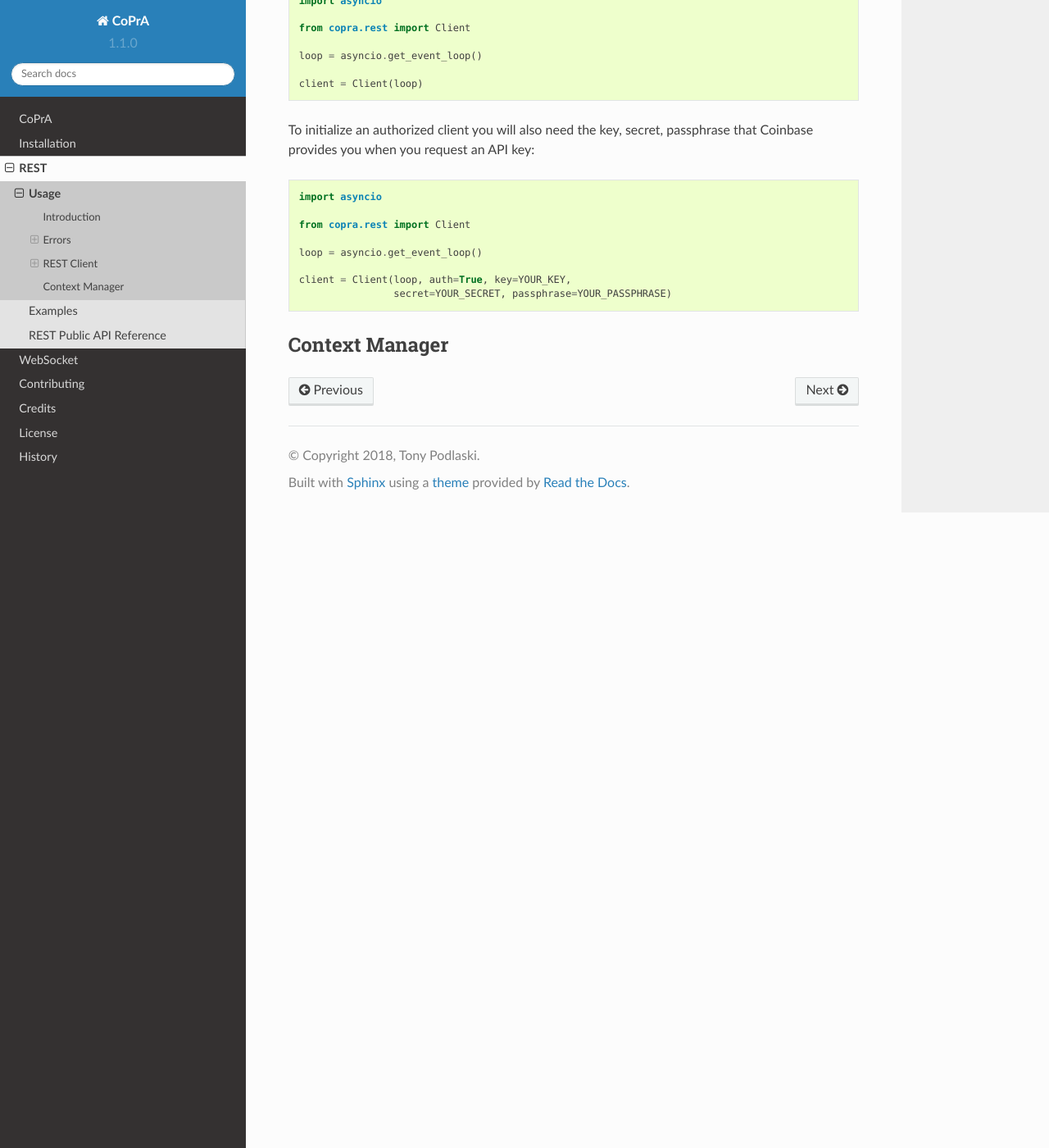
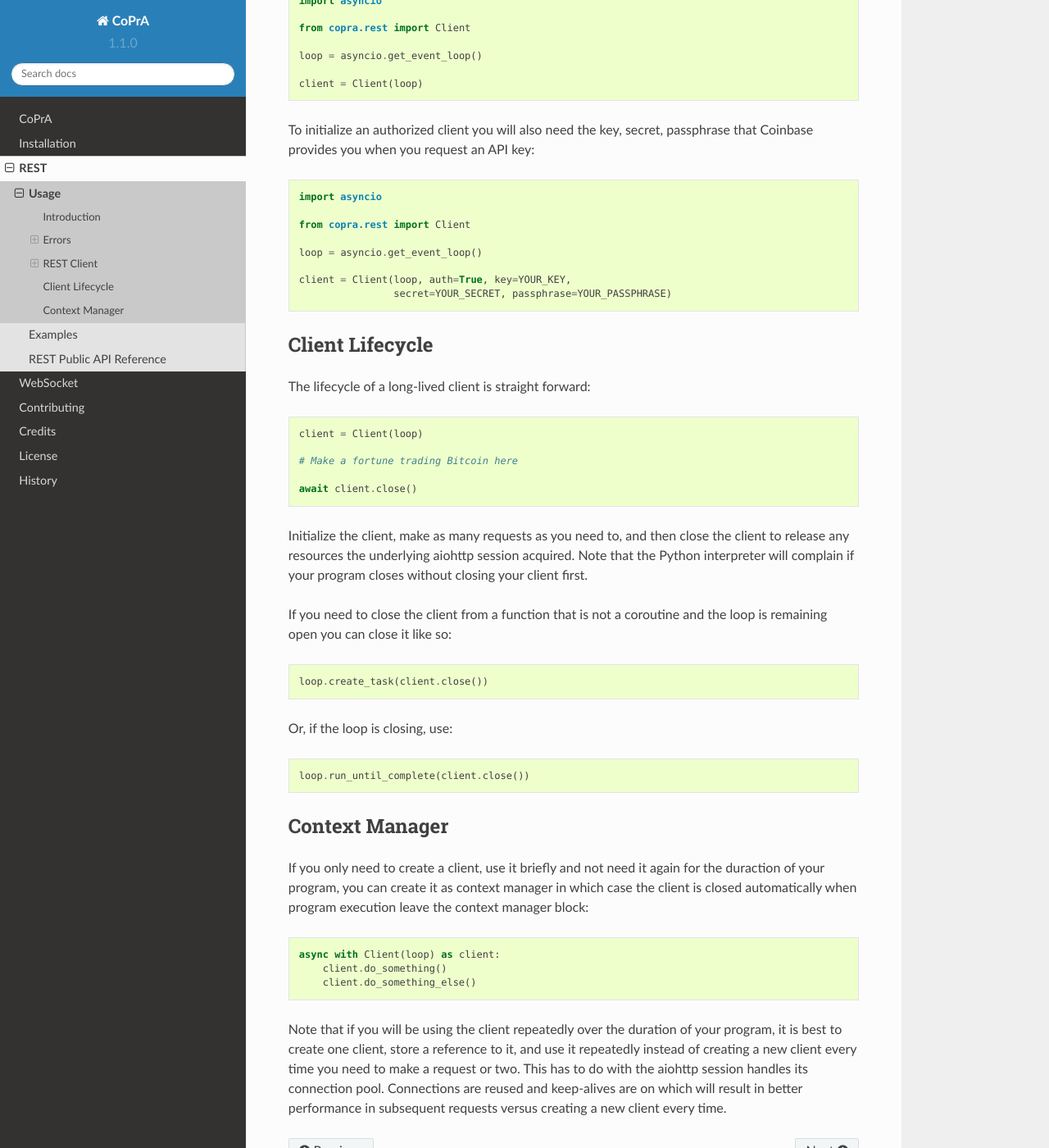
Before and after one commit to tpodlaski/copra, a Sphinx documentation site: the page built from docs/rest/usage.rst, in a window 1280 px wide and 1400 px high, scrolled down 2005 px. Shown: the whole window at 82% size. Built offline with Sphinx 7.4.7 and the Read the Docs theme 2.0.0, drawn with Linux system fonts in a browser that asks for light colours.

Commit message:
Update usage.rst

```diff
--- a/docs/rest/usage.rst
+++ b/docs/rest/usage.rst
@@ -69,5 +69,42 @@ To initialize an authorized client you will also need the key, secret, passphras
     client = Client(loop, auth=True, key=YOUR_KEY,
                     secret=YOUR_SECRET, passphrase=YOUR_PASSPHRASE)
 
+Client Lifecycle
+---------------
+
+The lifecycle of a long-lived client is straight forward:
+
+.. code:: python
+
+    client = Client(loop)
+
+    # Make a fortune trading Bitcoin here
+
+    await client.close()
+
+Initialize the client, make as many requests as you need to, and then close the client to release any resources the underlying aiohttp session acquired. Note that the Python interpreter will complain if your program closes without closing your client first.
+
+If you need to close the client from a function that is not a coroutine and the loop is remaining open you can close it like so:
+
+.. code:: python
+
+    loop.create_task(client.close())
+
+Or, if the loop is closing, use:
+
+.. code:: python
+
+    loop.run_until_complete(client.close())
+
 Context Manager
 ---------------
+
+If you only need to create a client, use it briefly and not need it again for the duraction of your program, you can create it as context manager in which case the client is closed automatically when program execution leave the context manager block:
+
+.. code:: python
+
+    async with Client(loop) as client:
+        client.do_something()
+        client.do_something_else()
+
+Note that if you will be using the client repeatedly over the duration of your program, it is best to create one client, store a reference to it, and use it repeatedly instead of creating a new client every time you need to make a request or two. This has to do with the aiohttp session handles its connection pool. Connections are reused and keep-alives are on which will result in better performance in subsequent requests versus creating a new client every time.
```
